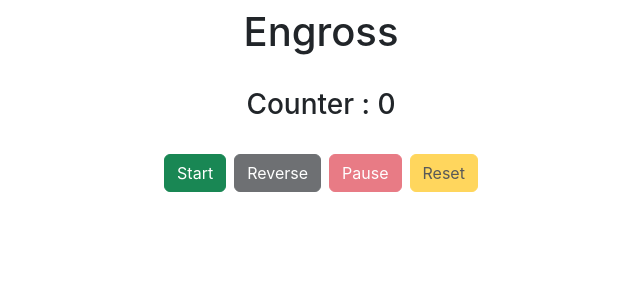
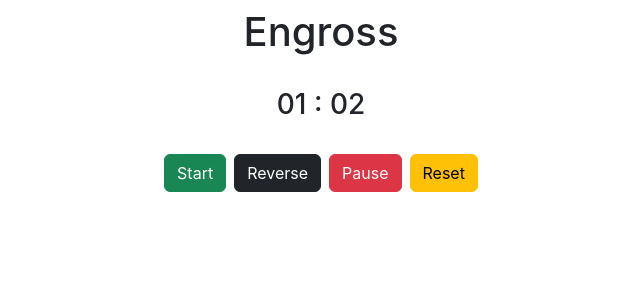
Before and after one commit to yogeshz-mangospring/engross, a React (Create React App) app: page / in a window 1280 px wide. Shown: the top 300 px of the page, without its empty margins (319-959 px from the left). Built offline with nearby package versions, Linux system fonts and the light colour scheme.

Commit message:
Reverse time

```diff
--- a/src/App.js
+++ b/src/App.js
@@ -2,50 +2,54 @@ import { useState } from "react";
 
 function App() {
 
-  const [counter, setCounter] = useState(0);
+  const [counter, setCounter] = useState({ min: 1, sec: 2 });
   const [clear, setClear] = useState();
   const [flag, setFlag] = useState(false);
   const [reverseCounter, Setreverse] = useState();
   const [reverseFlag, setReversFlag] = useState(false);
 
-  if (counter === 0) {
+  if(counter.sec === 0 && counter.min === 0){
     clearInterval(reverseCounter);
   }
 
   const start = () => {
     setClear(
       setInterval(() => {
-        setCounter((prevCounter) => prevCounter + 1)
-      },1000)
+        setCounter((prevCounter) => ({
+          min: prevCounter.sec === 59 ? (prevCounter.min + 1) : prevCounter.min ,
+          sec: prevCounter.sec === 59 ? counter.sec = 0 : prevCounter.sec + 1
+        }));
+      }, 1000)
     );
     setFlag(true);
-    setReversFlag(false)
-
+    setReversFlag(false);
   }
 
-
   const reverse = () => {
-    setReversFlag(true)
-    clearInterval(clear)
-    setFlag(true)
+    clearInterval(clear);
+    setReversFlag(true);
+    setFlag(true);
     Setreverse(
       setInterval(() => {
-        setCounter((prevCounter) => prevCounter - 1)
+        setCounter((prevCounter) => ({
+          min: prevCounter.sec === 60 ? (prevCounter.min - 1) : prevCounter.min,
+          sec: prevCounter.sec === 0 ? prevCounter.sec = 60 : prevCounter.sec -1,
+        }))
       }, 1000)
-    )
+    );
   }
 
   const pause = () => {
     clearInterval(clear);
     clearInterval(reverseCounter);
     setFlag(false);
-    setReversFlag(false)
+    setReversFlag(false);
   }
 
   const reset = () => {
     clearInterval(clear);
     clearInterval(reverseCounter);
-    setCounter(0);
+    setCounter({ min: 0, sec: 0 });
     setFlag(false);
   }
 
@@ -53,12 +57,12 @@ function App() {
     <div className="container mt-2">
       <div className="d-flex align-items-center justify-content-center flex-column">
         <h1>Engross</h1>
-        <h3 className="mt-4">Counter : {counter}</h3>
+        <h3 className="mt-4">{counter.min === 0 ? "00" : counter.min < 10 ? `0${counter.min}` : counter.min} : {counter.sec === 0 ? "00" : counter.sec < 10 ? `0${counter.sec}` : counter.sec}</h3>
         <div className="mt-4">
-          <button className={`btn btn-success me-2 ${(flag && counter!== 0) ? 'disabled' : ''}`} onClick={start}>Start</button>
-          <button className={`btn btn-dark me-2 ${(counter === 0 || reverseFlag)  ? 'disabled' : ''}`} onClick={reverse}>Reverse</button>
-          <button className={`btn btn-danger me-2 ${counter === 0 && 'disabled'}`} onClick={pause}>Pause</button>
-          <button className={`btn btn-warning ${counter === 0 && 'disabled'}`} onClick={reset}>Reset</button>
+          <button className={`btn btn-success me-2 ${(flag && counter.min !== 0) ? 'disabled' : ''}`} onClick={start}>Start</button>
+          <button className={`btn btn-dark me-2 ${(counter.sec === 0 || reverseFlag) ? 'disabled' : ''}`} onClick={reverse}>Reverse</button>
+          <button className={`btn btn-danger me-2 ${counter.sec === 0 && 'disabled'}`} onClick={pause}>Pause</button>
+          <button className={`btn btn-warning ${counter.sec === 0 && 'disabled'}`} onClick={reset}>Reset</button>
         </div>
       </div>
     </div>
```
